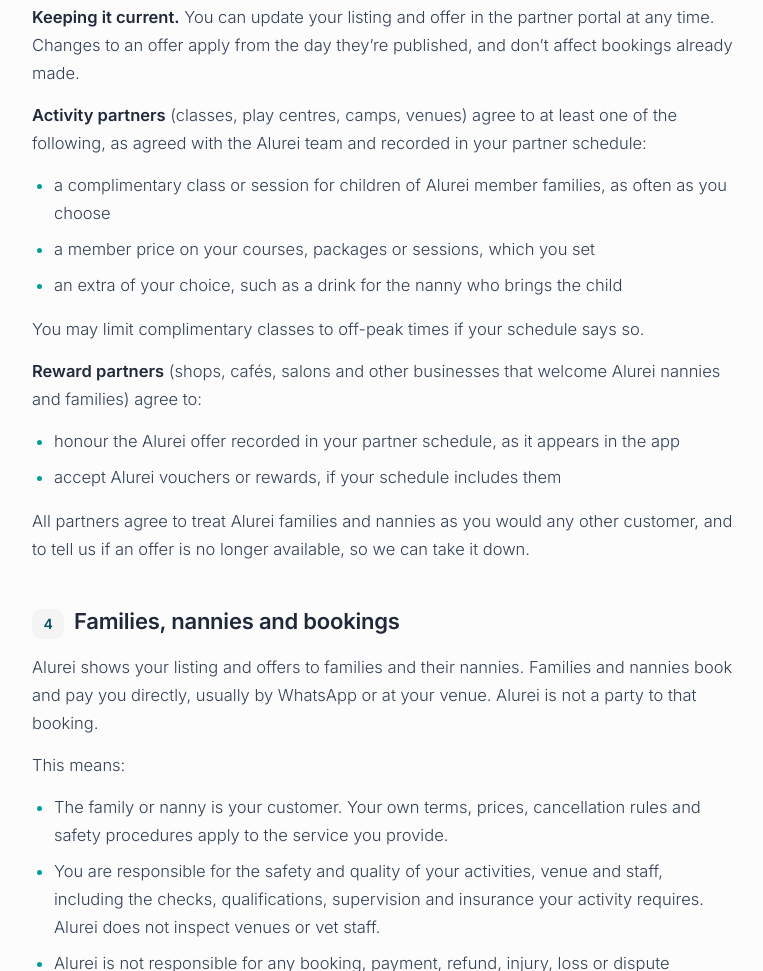
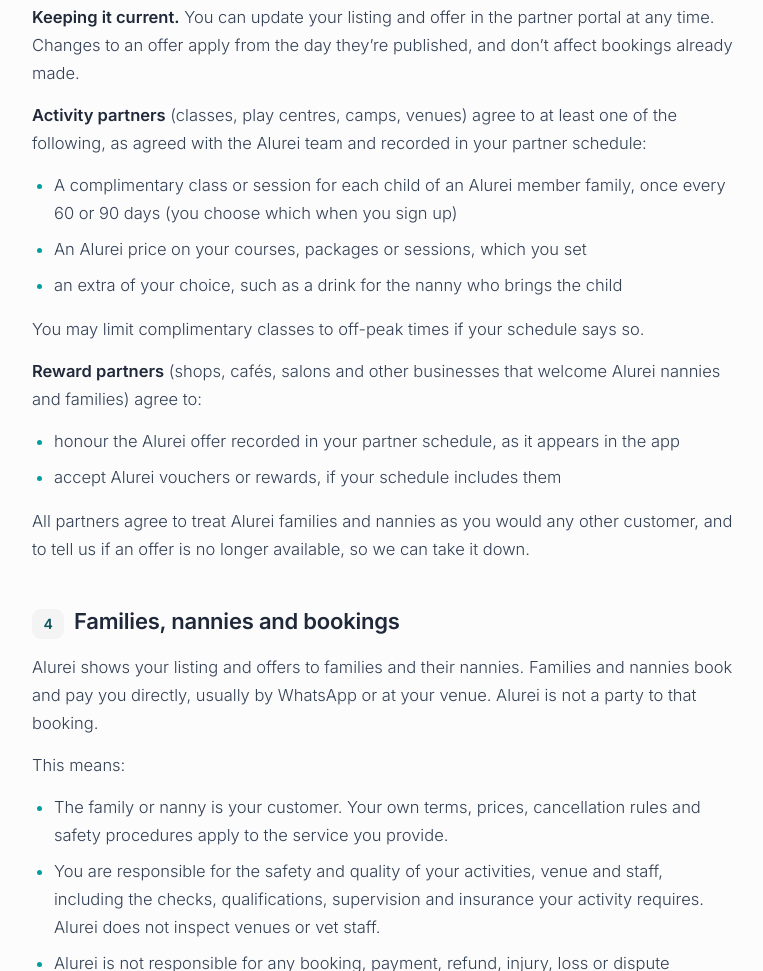
Before and after one commit to rsq-code12/partner-preview, a plain HTML site: page terms.html in a window 1280 px wide. Shown: the part 1345-2316 px from the top of the page, without its empty margins (401-1164 px from the left). Drawn offline with Linux system fonts and the light colour scheme.

Commit message:
Terms Section 3: Aoife's new wording for activity partners (once every 60 or 90 days; Alurei price), word for word (lp26)

```diff
--- a/terms.html
+++ b/terms.html
@@ -66,8 +66,8 @@
     <p><strong>Keeping it current.</strong> You can update your listing and offer in the partner portal at any time. Changes to an offer apply from the day they’re published, and don’t affect bookings already made.</p>
     <p><strong>Activity partners</strong> (classes, play centres, camps, venues) agree to at least one of the following, as agreed with the Alurei team and recorded in your partner schedule:</p>
     <ul>
-      <li>a complimentary class or session for children of Alurei member families, as often as you choose</li>
-      <li>a member price on your courses, packages or sessions, which you set</li>
+      <li>A complimentary class or session for each child of an Alurei member family, once every 60 or 90 days (you choose which when you sign up)</li>
+      <li>An Alurei price on your courses, packages or sessions, which you set</li>
       <li>an extra of your choice, such as a drink for the nanny who brings the child</li>
     </ul>
     <p>You may limit complimentary classes to off-peak times if your schedule says so.</p>
```
